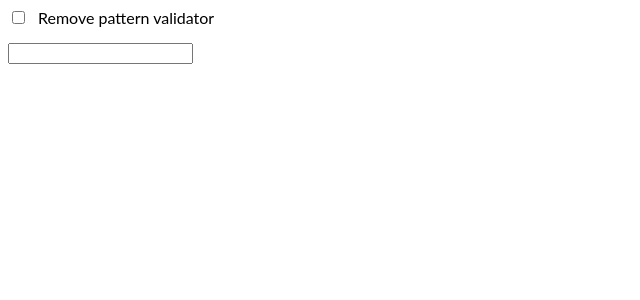
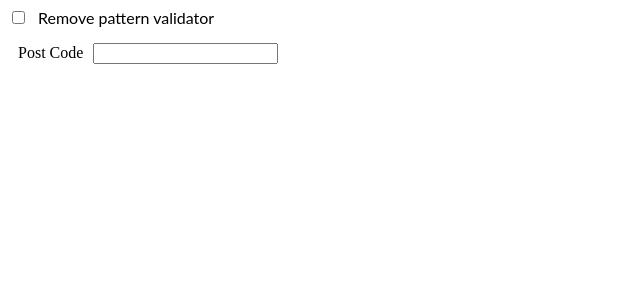
Before and after one commit to mszkudelski/angular-remove-validator, an Angular app: page / in a window 1280 px wide. Shown: the top 300 px of the page, without its empty margins (0-640 px from the left). Built offline with nearby package versions, Linux system fonts and the light colour scheme.

Commit message:
removing validator done

```diff
--- a/src/app/app.component.css
+++ b/src/app/app.component.css
@@ -3,5 +3,5 @@ p {
 }
 
 label {
-  margin-left: 10px
+  margin: 0 10px;
 }
--- a/src/app/app.component.html
+++ b/src/app/app.component.html
@@ -3,6 +3,9 @@
     <input id="checkbox" type="checkbox" [formControl]="checkboxControl">
     <label for="checkbox">Remove pattern validator</label>
   </p>
-  <input type="text" [formControl]="postCodeControl">
-  <p class="error" *ngIf="postCodeControl.touched && postCodeControl.invalid">Invalid field!</p>
+  <div>
+    <label>Post Code</label>
+    <input type="text" [formControl]="postCodeControl">
+    <p class="error" *ngIf="postCodeControl.touched && postCodeControl.invalid">Invalid field!</p>
+  </div>
 </form>
--- a/src/app/app.component.ts
+++ b/src/app/app.component.ts
@@ -19,7 +19,7 @@ export class AppComponent  {
         this.postCodeControl.setValidators(this.patternValidator);
         // would look better: this.postCodeControl.clearValidator(Validators.required);
       } else {
-        this.postCodeControl.setValidators(Validators.required);
+        this.postCodeControl.setValidators([Validators.required, this.patternValidator]);
       }
       this.postCodeControl.updateValueAndValidity();
     })
```
